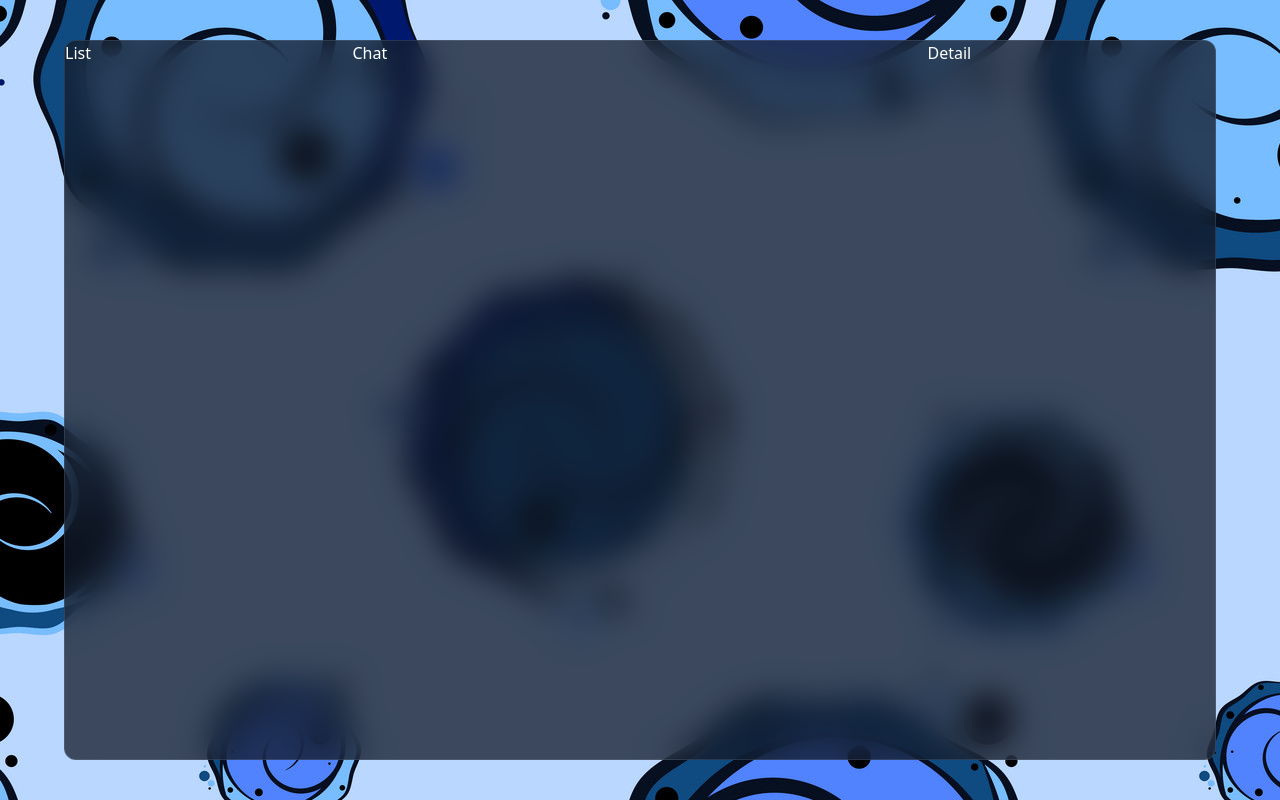
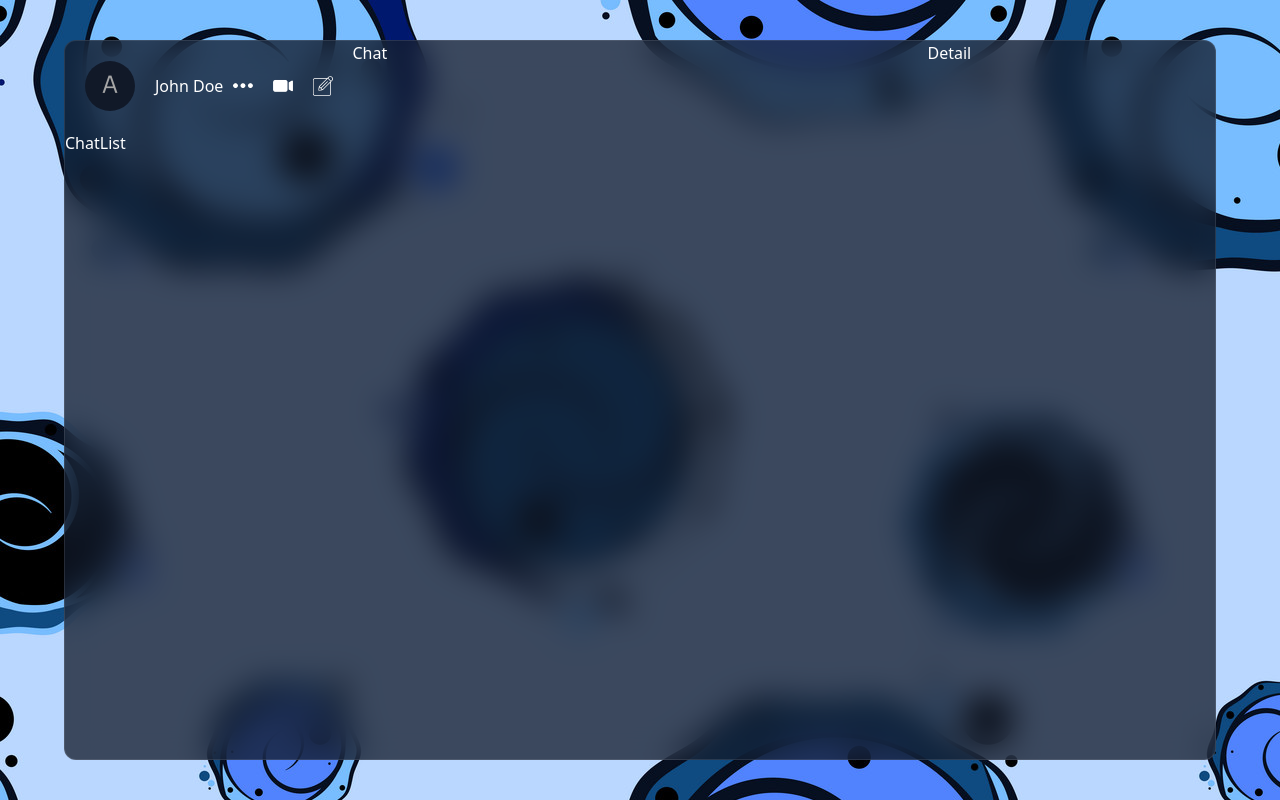
Before and after one commit to safak/react-firebase-chat, a React (Vite) app: page / in a window 1280 px wide. Built offline with nearby package versions, Linux system fonts and the light colour scheme.

Commit message:
User Info Design

```diff
--- a/src/components/list/List.jsx
+++ b/src/components/list/List.jsx
@@ -1,5 +1,13 @@
+import ChatList from "./chatList/ChatList";
+import Userinfo from "./userInfo/Userinfo";
+
 function List() {
-  return <div className="flex-1">List</div>;
+  return (
+    <div className="flex-1">
+      <Userinfo />
+      <ChatList />
+    </div>
+  );
 }
 
 export default List;
--- /dev/null
+++ b/src/components/list/chatList/ChatList.jsx
@@ -0,0 +1,5 @@
+function ChatList() {
+  return <div>ChatList</div>;
+}
+
+export default ChatList;
--- a/src/components/list/userInfo/Userinfo.jsx
+++ b/src/components/list/userInfo/Userinfo.jsx
@@ -1,5 +1,21 @@
 function Userinfo() {
-  return <div></div>;
+  return (
+    <div className="flex items-center justify-between p-5">
+      <div className="flex items-center gap-5">
+        <img
+          src="./avatar.png"
+          alt=""
+          className="h-[50px] w-[50px] rounded-full object-cover"
+        />
+        <h2>John Doe</h2>
+      </div>
+      <div className="flex gap-5">
+        <img className="h-5 w-5 cursor-pointer" src="./more.png" alt="" />
+        <img className="h-5 w-5 cursor-pointer" src="./video.png" alt="" />
+        <img className="h-5 w-5 cursor-pointer" src="./edit.png" alt="" />
+      </div>
+    </div>
+  );
 }
 
 export default Userinfo;
```
